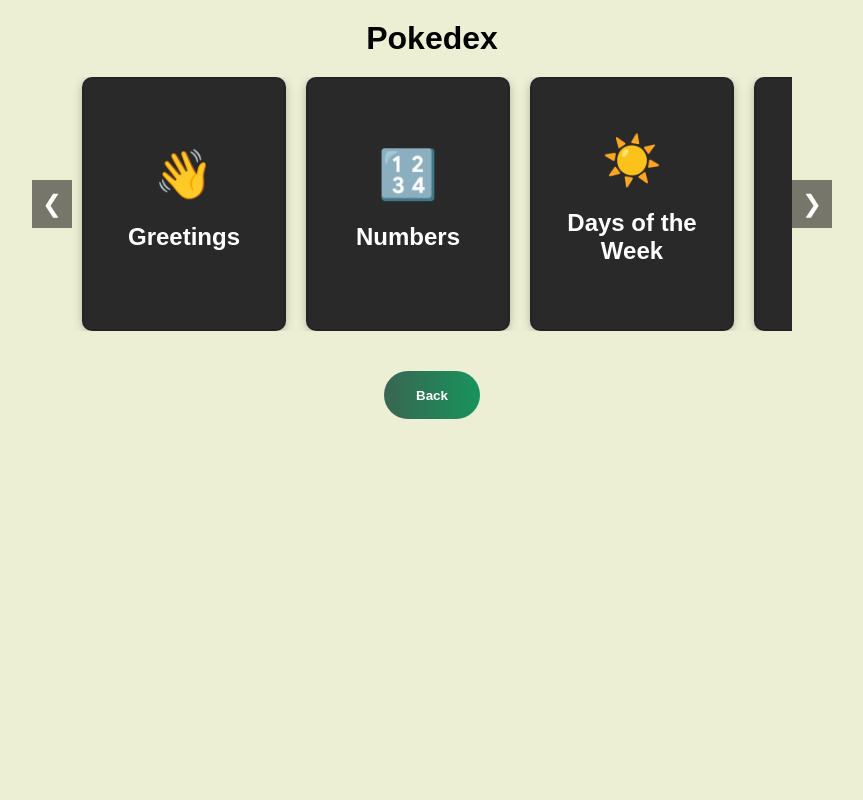
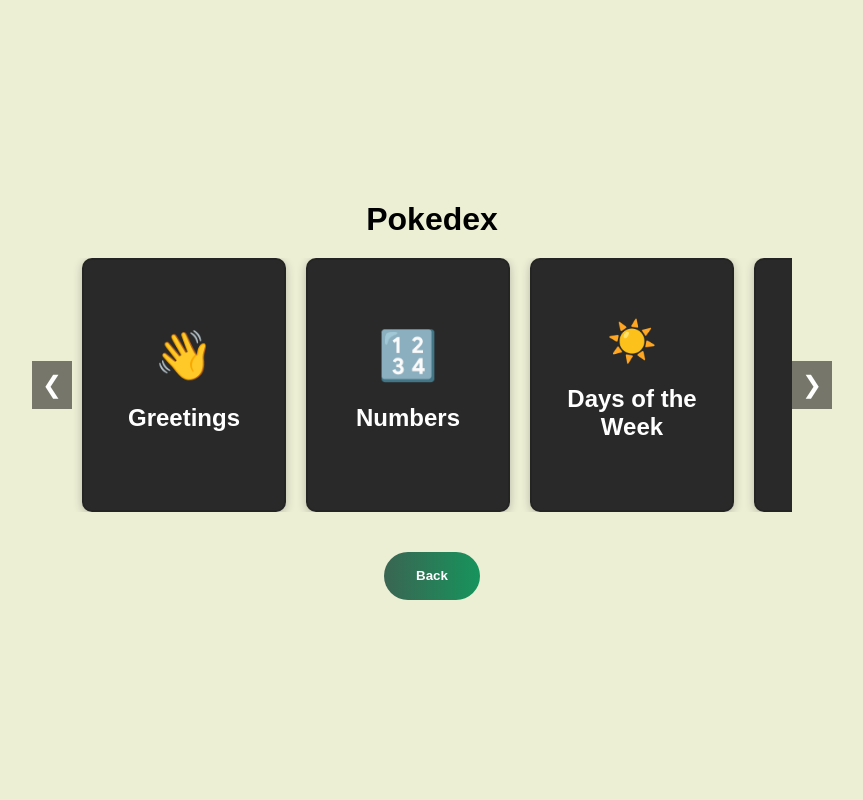
Before and after one commit to vqiu25/kiwi-sign, a Flask app: page /pokedex in a window 1280 px wide. Shown: the whole page, without its empty margins (208-1071 px from the left). Run offline with Flask 3, Linux system fonts and the light colour scheme; parts of the project's set-up code (start-up, migrations or seed data) failed here and were passed over.

Commit message:
centralised

```diff
--- a/client/static/css/pokedex.css
+++ b/client/static/css/pokedex.css
@@ -5,6 +5,8 @@ body {
     display: flex;
     flex-direction: column;
     align-items: center;
+    justify-content: center; /* Center content vertically */
+    min-height: 100vh; /* Ensure full viewport height coverage */
     background-color: #EDEFD5;
 }
 
@@ -38,8 +40,7 @@ h1 {
 .scroll-container {
     display: flex;
     align-items: center;
-    justify-content: center;
-    width: 100%;
+    justify-content: center; /* Center content horizontally */
     max-width: 800px;
     overflow: hidden;
     position: relative;
@@ -97,6 +98,11 @@ h1 {
     padding: 10px;
 }
 
+/* Specific styling for Days of the Week icon */
+.card:nth-child(3) .icon {
+    font-size: 2.5rem; /* Adjust size for Days of the Week icon */
+}
+
 .scroll-button {
     background-color: rgba(0, 0, 0, 0.5);
     border: none;
```
